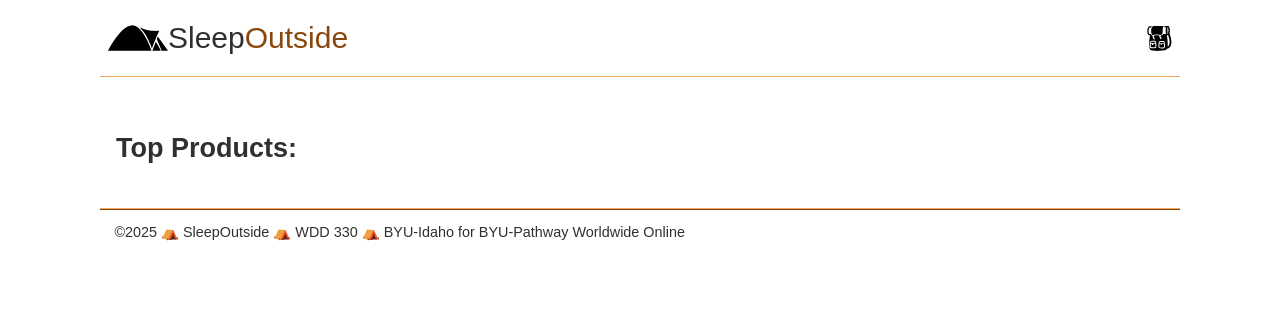
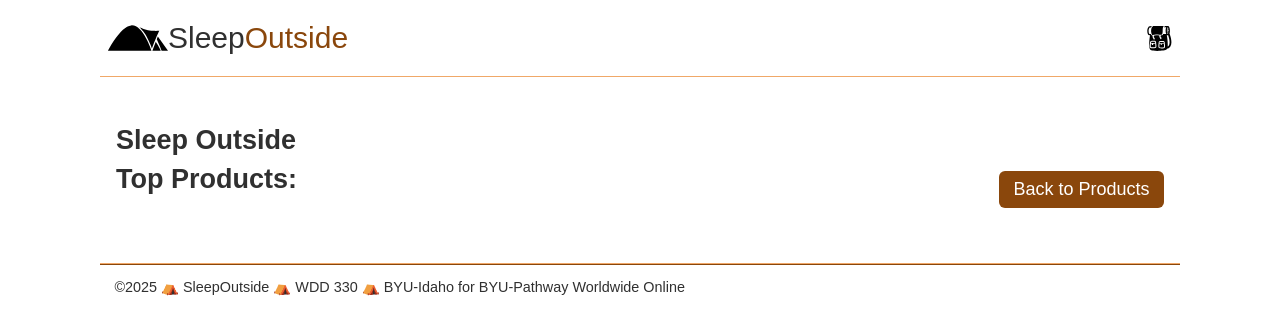
Before and after one commit to charlesisama/wdd330-team-one-, a website built with Vite: page src/product_listing/index.html in a window 1280 px wide. Built offline with nearby package versions, Linux system fonts and the light colour scheme; no server answers; files whose address does not match are found by name.

Commit message:
Refactor product detail and listing pages: update product image source, enhance layout with back navigation, and improve CSS styling for product cards

```diff
--- a/src/css/style.css
+++ b/src/css/style.css
@@ -90,7 +90,7 @@ p {
   margin-top: -1.3em;
 }
 
-.logo--square > div {
+.logo--square>div {
   margin-top: -1.7em;
 }
 
@@ -246,7 +246,7 @@ button {
   margin-bottom: 0.5em;
 }
 
-#p-price {
+.product-card__price {
   font-size: 1.5em;
   color: var(--secondary-color);
 }
@@ -290,6 +290,31 @@ button {
   grid-column: 3;
 }
 
+.product-list__header {
+  display: flex;
+  justify-content: space-between;
+  align-items: center;
+  margin-bottom: 1.5rem;
+}
+
+.back-to-products {
+  display: inline-flex;
+  align-items: center;
+  text-decoration: none;
+  padding: 0.5rem 0.9rem;
+  font-weight: 500;
+  color: white;
+  border-radius: 6px;
+  background-color: var(--tertiary-color);
+  transition: opacity 0.2s ease, transform 0.2s ease;
+
+}
+
+.back-to-products:hover {
+  opacity: 0.9;
+  transform: translateY(-1px);
+}
+
 @media screen and (min-width: 500px) {
   body {
     max-width: 1080px;
--- a/src/js/ProductDetails.mjs
+++ b/src/js/ProductDetails.mjs
@@ -32,14 +32,14 @@ export default class ProductDetails {
 }
 
 function productDetailsTemplate(product) {
-    document.querySelector("h2").textContent = product.Brand.Name;
+    document.querySelector("h2").textContent = product.Category.charAt(0).toUpperCase() + product.Category.slice(1);
     document.querySelector("h3").textContent = product.NameWithoutBrand;
 
     const productImage = document.getElementById("productImage");
-    productImage.src = product.Images.PrimaryMedium;
+    productImage.src = product.Images.PrimaryLarge;
     productImage.alt = product.NameWithoutBrand;
 
-    document.getElementById("productPrice").textContent = product.FinalPrice;
+    document.getElementById("productPrice").textContent = `$${product.FinalPrice.toFixed(2)}`;
     document.getElementById("productColor").textContent = product.Colors[0].ColorName;
     document.getElementById("productDesc").innerHTML = product.DescriptionHtmlSimple;
 
--- a/src/product_listing/index.html
+++ b/src/product_listing/index.html
@@ -12,7 +12,14 @@
     <header class="divider" id="main-header"></header>
     <main class="divider">
       <section class="products">
+
+          <h1>Sleep Outside</h1>
+          <div class="product-list__header">
         <h2>Top Products: <span class="title highlight"></span></h2>
+        <a href="../index.html">
+          <p class="back-to-products">Back to Products</p>
+        </a >
+        </div>
         <ul class="product-list"></ul>
       </section>
     </main>
```
Also changed, not shown: src/product_pages/index.html (+12 -7 lines).
